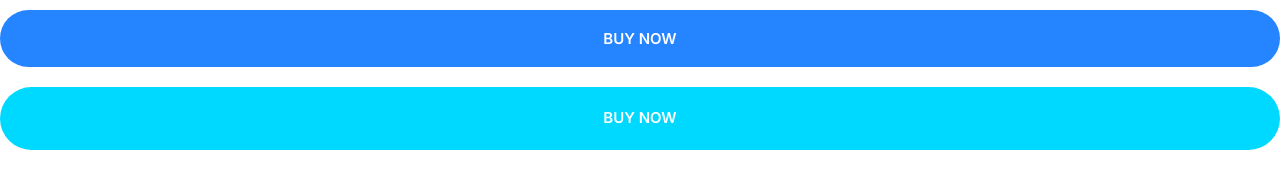
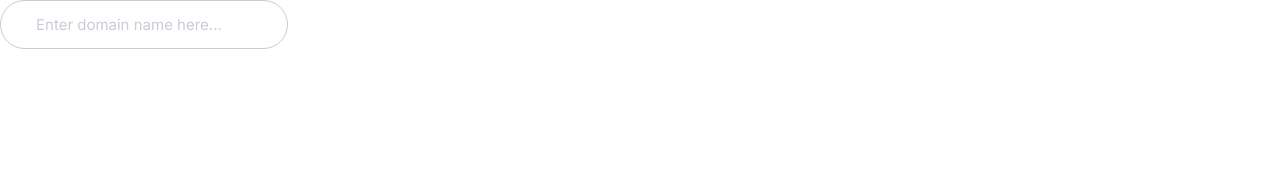
Before and after one commit to Firebot-666/WebProject, a plain HTML site: page index.html in a window 1280 px wide. Drawn offline with Linux system fonts and the light colour scheme.

Commit message:
Build the input component.

```diff
--- a/css/styles.css
+++ b/css/styles.css
@@ -217,3 +217,23 @@ a {
     font-size: 1.5rem;
   }
 }
+
+/* Inputs */
+.input {
+  border-radius: 30px;
+  border: 1px solid #ccc;
+  color: var(--color-headings);
+  font-size: 2rem;
+  outline: 0;
+  padding: 1.5rem 3.5rem;
+}
+
+::placeholder {
+  color: #cdcbd7;
+}
+
+@media screen and (min-width: 1024px) {
+  .input {
+    font-size: 1.5rem;
+  }
+}
--- a/index.html
+++ b/index.html
@@ -14,7 +14,6 @@
     <link rel="stylesheet" href="css/styles.css" />
   </head>
   <body>
-    <button class="btn btn--primary btn--block">Buy Now</button>
-    <a href="#" class="btn btn--secondary btn--block">Buy Now</a>
+    <input type="text" class="input" placeholder="Enter domain name here..." />
   </body>
 </html>
```
Also changed, not shown: css/components/inputs.html (added, +1 -0 lines).
